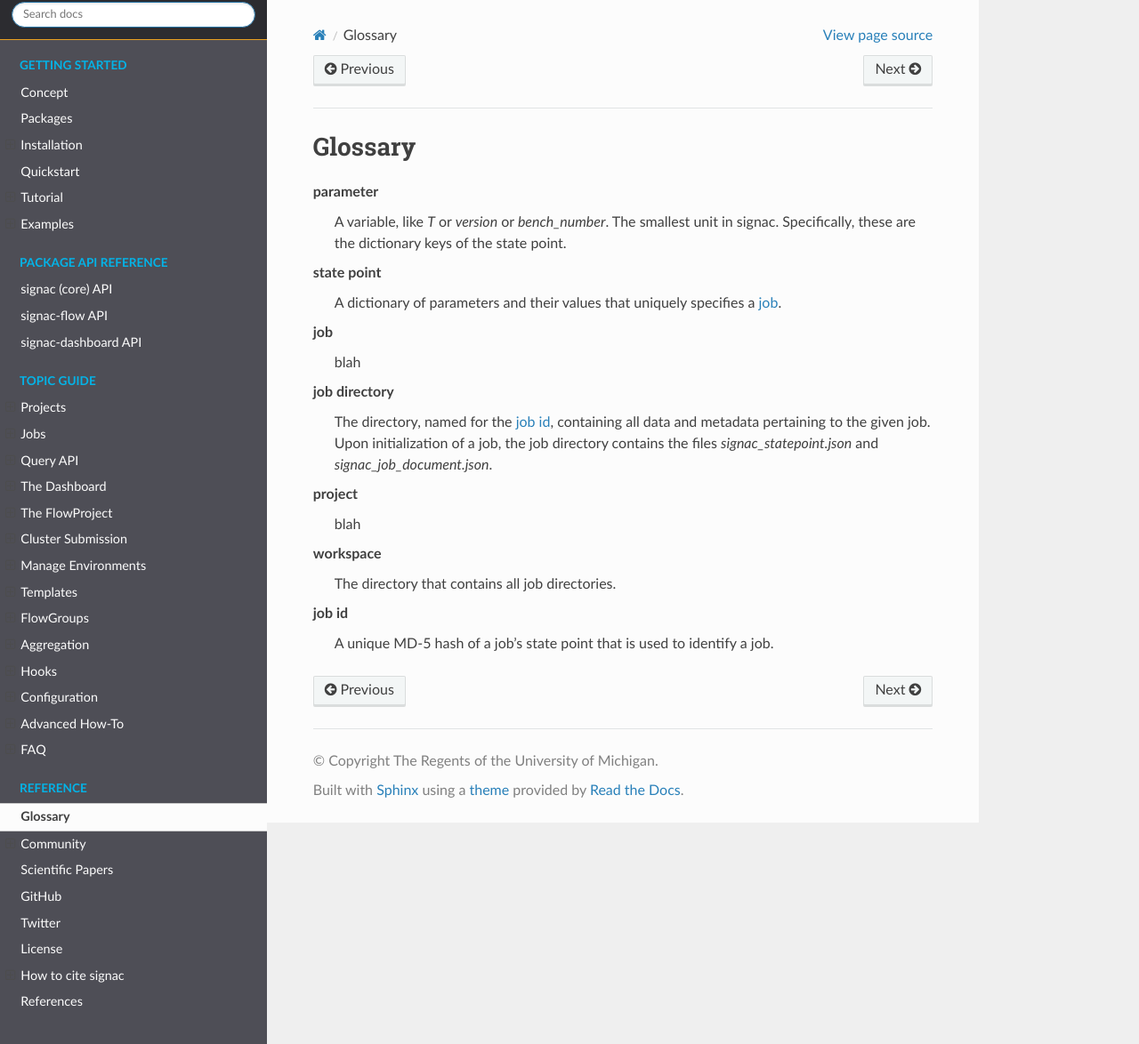
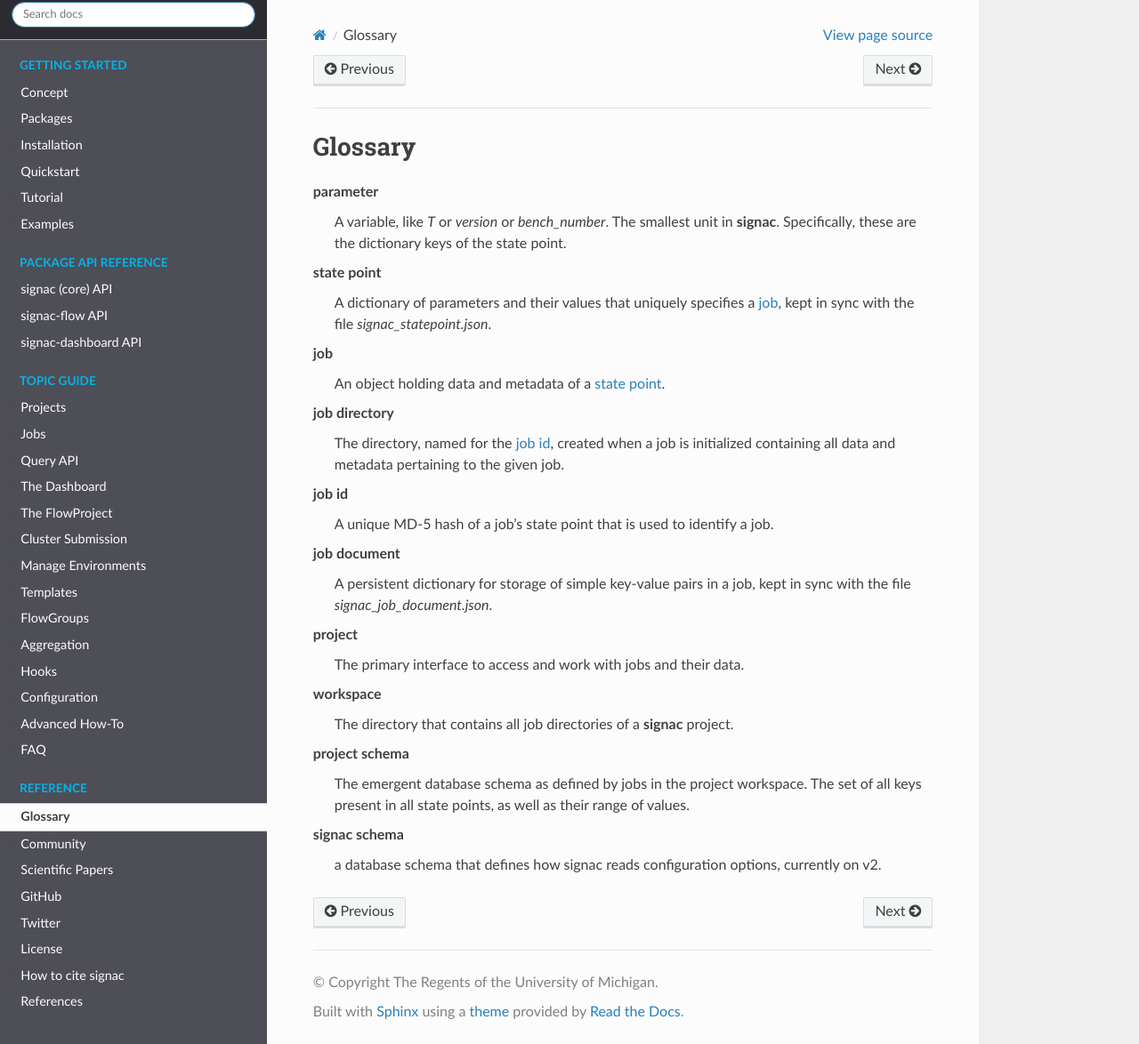
Before and after one commit to glotzerlab/signac-docs, a Sphinx documentation site: the page built from docs/source/glossary.rst, in a window 1280 px wide and 1174 px high. Shown: the whole window at 89% size. Built offline with Sphinx 7.4.7 and the Read the Docs theme 2.0.0, drawn with Linux system fonts in a browser that asks for light colours.

Commit message:
Update defs

```diff
--- a/docs/source/glossary.rst
+++ b/docs/source/glossary.rst
@@ -4,22 +4,31 @@ Glossary
 .. glossary::
 
    parameter
-      A variable, like `T` or `version` or `bench_number`. The smallest unit in signac. Specifically, these are the dictionary keys of the state point.
+      A variable, like `T` or `version` or `bench_number`. The smallest unit in **signac**. Specifically, these are the dictionary keys of the state point.
 
    state point
-      A dictionary of parameters and their values that uniquely specifies a :term:`job`.
+      A dictionary of parameters and their values that uniquely specifies a :term:`job`, kept in sync with the file `signac_statepoint.json`.
 
    job
-      blah
+      An object holding data and metadata of a :term:`state point`.
 
    job directory
-      The directory, named for the :term:`job id`, containing all data and metadata pertaining to the given job. Upon initialization of a job, the job directory contains the files `signac_statepoint.json` and `signac_job_document.json`.
-
-   project
-      blah
-
-   workspace
-      The directory that contains all job directories.
+      The directory, named for the :term:`job id`, created when a job is initialized containing all data and metadata pertaining to the given job.
 
    job id
       A unique MD-5 hash of a job's state point that is used to identify a job.
+
+   job document
+      A persistent dictionary for storage of simple key-value pairs in a job, kept in sync with the file `signac_job_document.json`.
+
+   project
+      The primary interface to access and work with jobs and their data.
+
+   workspace
+      The directory that contains all job directories of a **signac** project.
+
+   project schema
+      The emergent database schema as defined by jobs in the project workspace. The set of all keys present in all state points, as well as their range of values.
+
+   signac schema
+      a database schema that defines how signac reads configuration options, currently on v2.
```
